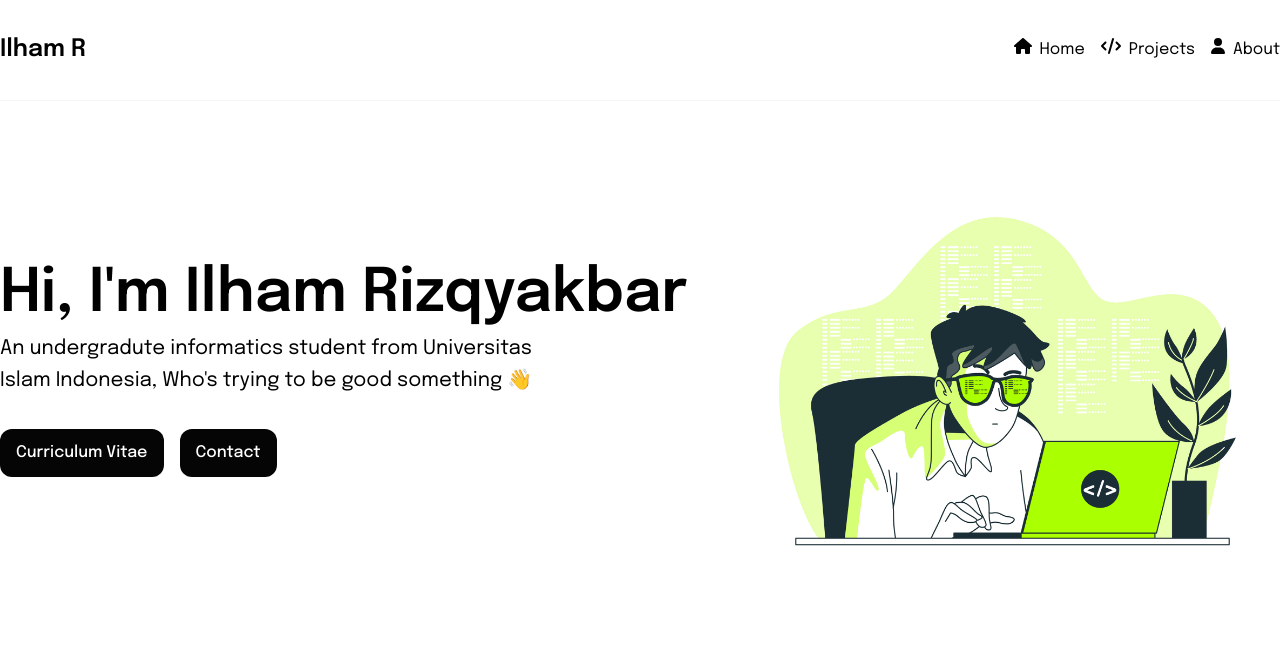
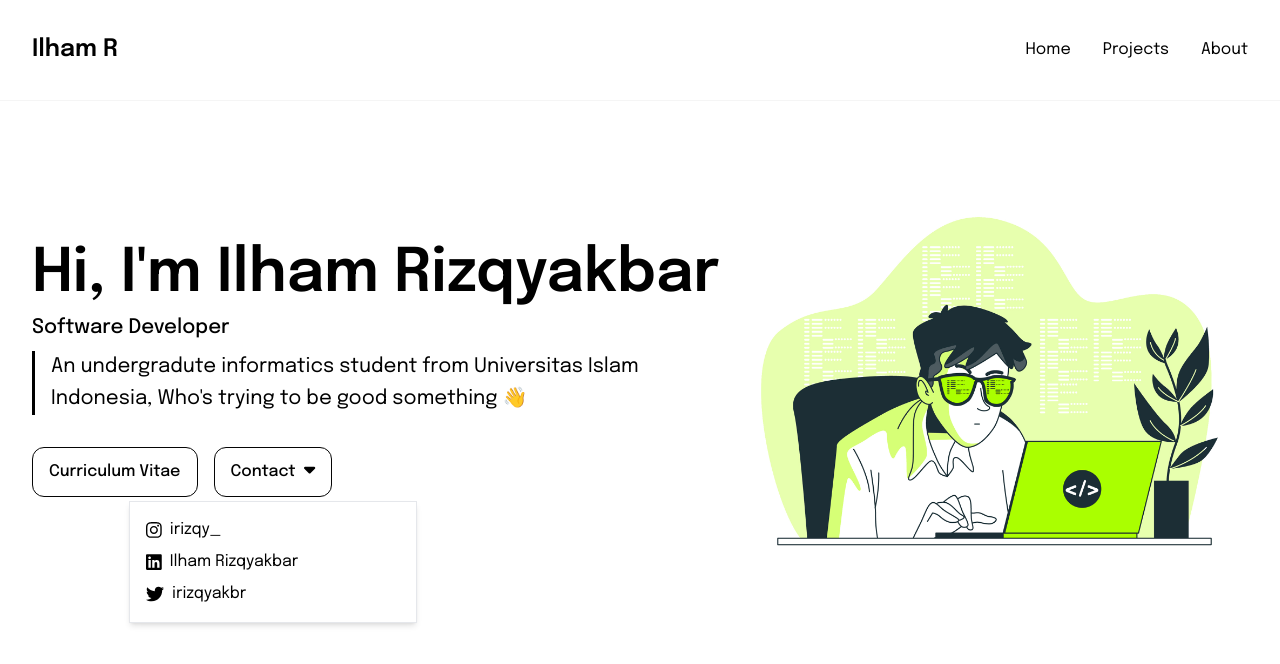
Before and after one commit to ilham-2001/medium-portofolio, a React (Create React App) app: page / in a window 1280 px wide. Both pictures are taken after a click on the button "Contact". Shown: the top 664 px of the page. Built offline with nearby package versions, Linux system fonts and the light colour scheme.

Commit message:
add popover on contact

```diff
--- /dev/null
+++ b/app/globals.css
@@ -0,0 +1,76 @@
+@tailwind base;
+@tailwind components;
+@tailwind utilities;
+
+@layer base {
+  :root {
+    --background: 0 0% 100%;
+    --foreground: 0 0% 3.9%;
+
+    --card: 0 0% 100%;
+    --card-foreground: 0 0% 3.9%;
+
+    --popover: 0 0% 100%;
+    --popover-foreground: 0 0% 3.9%;
+
+    --primary: 0 0% 9%;
+    --primary-foreground: 0 0% 98%;
+
+    --secondary: 0 0% 96.1%;
+    --secondary-foreground: 0 0% 9%;
+
+    --muted: 0 0% 96.1%;
+    --muted-foreground: 0 0% 45.1%;
+
+    --accent: 0 0% 96.1%;
+    --accent-foreground: 0 0% 9%;
+
+    --destructive: 0 84.2% 60.2%;
+    --destructive-foreground: 0 0% 98%;
+
+    --border: 0 0% 89.8%;
+    --input: 0 0% 89.8%;
+    --ring: 0 0% 3.9%;
+
+    --radius: 0.5rem;
+  }
+
+  .dark {
+    --background: 0 0% 3.9%;
+    --foreground: 0 0% 98%;
+
+    --card: 0 0% 3.9%;
+    --card-foreground: 0 0% 98%;
+
+    --popover: 0 0% 3.9%;
+    --popover-foreground: 0 0% 98%;
+
+    --primary: 0 0% 98%;
+    --primary-foreground: 0 0% 9%;
+
+    --secondary: 0 0% 14.9%;
+    --secondary-foreground: 0 0% 98%;
+
+    --muted: 0 0% 14.9%;
+    --muted-foreground: 0 0% 63.9%;
+
+    --accent: 0 0% 14.9%;
+    --accent-foreground: 0 0% 98%;
+
+    --destructive: 0 62.8% 30.6%;
+    --destructive-foreground: 0 0% 98%;
+
+    --border: 0 0% 14.9%;
+    --input: 0 0% 14.9%;
+    --ring: 0 0% 83.1%;
+  }
+}
+
+@layer base {
+  * {
+    @apply border-border;
+  }
+  body {
+    @apply bg-background text-foreground;
+  }
+}
--- /dev/null
+++ b/src/@/components/ui/popover.tsx
@@ -0,0 +1,29 @@
+import * as React from "react"
+import * as PopoverPrimitive from "@radix-ui/react-popover"
+
+import { cn } from "../../lib/utils"
+
+const Popover = PopoverPrimitive.Root
+
+const PopoverTrigger = PopoverPrimitive.Trigger
+
+const PopoverContent = React.forwardRef<
+  React.ElementRef<typeof PopoverPrimitive.Content>,
+  React.ComponentPropsWithoutRef<typeof PopoverPrimitive.Content>
+>(({ className, align = "center", sideOffset = 4, ...props }, ref) => (
+  <PopoverPrimitive.Portal>
+    <PopoverPrimitive.Content
+      ref={ref}
+      align={align}
+      sideOffset={sideOffset}
+      className={cn(
+        "z-50 w-72 rounded-md border bg-popover p-4 text-popover-foreground shadow-md outline-none data-[state=open]:animate-in data-[state=closed]:animate-out data-[state=closed]:fade-out-0 data-[state=open]:fade-in-0 data-[state=closed]:zoom-out-95 data-[state=open]:zoom-in-95 data-[side=bottom]:slide-in-from-top-2 data-[side=left]:slide-in-from-right-2 data-[side=right]:slide-in-from-left-2 data-[side=top]:slide-in-from-bottom-2",
+        className
+      )}
+      {...props}
+    />
+  </PopoverPrimitive.Portal>
+))
+PopoverContent.displayName = PopoverPrimitive.Content.displayName
+
+export { Popover, PopoverTrigger, PopoverContent }
--- /dev/null
+++ b/src/@/lib/utils.ts
@@ -0,0 +1,6 @@
+import { type ClassValue, clsx } from "clsx"
+import { twMerge } from "tailwind-merge"
+
+export function cn(...inputs: ClassValue[]) {
+  return twMerge(clsx(inputs))
+}
--- a/src/components/Button.tsx
+++ b/src/components/Button.tsx
@@ -1,9 +1,10 @@
 
-const Button = ({ text }: any) => {
+const Button = ({ children, text, className }: any) => {
   return (
     <button
-      className='px-4 py-3 text-white font-medium bg-[#050505] rounded-xl hover:opacity-80'>
+      className={`border border-[#050505] px-4 py-3 font-medium  rounded-xl hover:bg-black hover:text-white ${className}`}>
       {text}
+      {children}
     </button>
   )
 }
--- a/src/components/Header.tsx
+++ b/src/components/Header.tsx
@@ -1,21 +1,14 @@
-// FontAwesome
-import { FontAwesomeIcon } from '@fortawesome/react-fontawesome'
-import { faHouse, faCode, faUser } from '@fortawesome/free-solid-svg-icons';
-
 import { NavigationLinks as NavModel } from '../model.constant';
 
 const navItems: Array<NavModel> = [
   {
     label: "Home",
-    icon: faHouse
   },
   {
     label: "Projects",
-    icon: faCode,
   },
   {
     label: "About",
-    icon: faUser
   },
 ];
 
@@ -26,11 +19,10 @@ const Header = () => {
         <h3 className='text-[24px] font-semibold'>Ilham R</h3>
       </div>
       <nav>
-        <ul className='flex gap-4'>
+        <ul className='flex gap-8'>
             {navItems.map((it, index) => {
               return (
-              <li key={index} className='flex gap-2 cursor-pointer hover:opacity-60'>
-                <FontAwesomeIcon icon={it.icon} />
+              <li key={index} className='cursor-pointer hover:opacity-60'>
                 {it.label}
               </li>
               )
--- a/src/components/Hero.tsx
+++ b/src/components/Hero.tsx
@@ -7,9 +7,42 @@ import {
   nodejs,
   php
 } from '../assets/assets';
+import Button from './Button';
+import { ContactModel } from '../model.constant';
 
-import Button from './Button';
+// shadcn
+import {
+  Popover,
+  PopoverContent,
+  PopoverTrigger,
+ } from '../@/components/ui/popover';
 
+// fontawesome
+import { FontAwesomeIcon } from '@fortawesome/react-fontawesome';
+import { faCaretDown } from '@fortawesome/free-solid-svg-icons';
+import {
+  faLinkedin,
+  faTwitter,
+  faInstagram
+} from '@fortawesome/free-brands-svg-icons';
+
+const contacts: Array<ContactModel> = [
+  {
+    label: 'irizqy_',
+    icon: faInstagram,
+    url: 'https://www.instagram.com/irizqy_/'
+  },
+  {
+    label: 'Ilham Rizqyakbar',
+    icon: faLinkedin,
+    url: 'https://linkedin.com/in/irizqyakbr'
+  },
+  {
+    label: 'irizqyakbr',
+    icon: faTwitter,
+    url: 'https://twitter.com/irizqyakbr'
+  },
+];
 
 const Hero = () => {
   const icons = [
@@ -21,19 +54,50 @@ const Hero = () => {
     php
   ];
 
+  const redirectToContacts = (link: string) => {
+    window.open(link, '_blank');
+  }
+
   return (
     <section className='container mx-auto flex justify-between items-center'>
       <div className='flex flex-col gap-8'>
         <div className='flex flex-col gap-2'>
           <h1 className='text-6xl font-semibold'>Hi, I'm Ilham Rizqyakbar</h1>
+          <p className='font-medium text-[20px]'>Software Developer</p>
           <p
-            className='w-[540px] text-xl leading-8'>
+            className='w-[690px] text-xl leading-8 border-l-[3px] border-black px-4'
+            >
             An undergradute informatics student from Universitas Islam Indonesia, Who's trying to be good something &#128075;
           </p>
         </div>
         <div className='flex gap-4'>
-          <Button text="Curriculum Vitae"/>
-          <Button text="Contact"/>
+          <Button text='Curriculum Vitae'/>
+          <Popover>
+            <PopoverTrigger
+              className='flex gap-2 border border-[#050505] px-4 py-3 font-medium  rounded-xl hover:bg-black hover:text-white'
+              >
+              Contact
+              <FontAwesomeIcon icon={faCaretDown} className='text-[18px]'/>
+            </PopoverTrigger>
+            <PopoverContent>
+              <ul className='flex flex-col gap-2'>
+                  {contacts.map((it: ContactModel, index: number) => {
+                    return (
+                      <li
+                        key={index}
+                        className='flex flex-col cursor-pointer hover:opacity-70'
+                        onClick={() => redirectToContacts(it.url!)}
+                        >
+                        <div className='flex gap-2 items-center'>
+                          <FontAwesomeIcon icon={it.icon} className='text-[18px]'/>
+                          {it.label}
+                        </div>
+                      </li>
+                    )
+                  })}
+              </ul>
+            </PopoverContent>
+          </Popover>
         </div>
         {/* <div className='flex justify-between'>
           { icons.map((it, index) => {
--- /dev/null
+++ b/src/pages/Home.tsx
@@ -0,0 +1,10 @@
+
+const Home = () => {
+  return (
+    <div>
+
+    </div>
+  )
+}
+
+export default Home;
--- a/tailwind.config.js
+++ b/tailwind.config.js
@@ -1,10 +1,77 @@
 /** @type {import('tailwindcss').Config} */
 module.exports = {
+  darkMode: ["class"],
   content: [
-    "./src/**/*.{js,jsx,ts,tsx}",
+    './pages/**/*.{ts,tsx}',
+    './components/**/*.{ts,tsx}',
+    './app/**/*.{ts,tsx}',
+    './src/**/*.{ts,tsx}',
   ],
+  prefix: "",
   theme: {
-    extend: {},
+    container: {
+      center: true,
+      padding: "2rem",
+      screens: {
+        "2xl": "1400px",
+      },
+    },
+    extend: {
+      colors: {
+        border: "hsl(var(--border))",
+        input: "hsl(var(--input))",
+        ring: "hsl(var(--ring))",
+        background: "hsl(var(--background))",
+        foreground: "hsl(var(--foreground))",
+        primary: {
+          DEFAULT: "hsl(var(--primary))",
+          foreground: "hsl(var(--primary-foreground))",
+        },
+        secondary: {
+          DEFAULT: "hsl(var(--secondary))",
+          foreground: "hsl(var(--secondary-foreground))",
+        },
+        destructive: {
+          DEFAULT: "hsl(var(--destructive))",
+          foreground: "hsl(var(--destructive-foreground))",
+        },
+        muted: {
+          DEFAULT: "hsl(var(--muted))",
+          foreground: "hsl(var(--muted-foreground))",
+        },
+        accent: {
+          DEFAULT: "hsl(var(--accent))",
+          foreground: "hsl(var(--accent-foreground))",
+        },
+        popover: {
+          DEFAULT: "hsl(var(--popover))",
+          foreground: "hsl(var(--popover-foreground))",
+        },
+        card: {
+          DEFAULT: "hsl(var(--card))",
+          foreground: "hsl(var(--card-foreground))",
+        },
+      },
+      borderRadius: {
+        lg: "var(--radius)",
+        md: "calc(var(--radius) - 2px)",
+        sm: "calc(var(--radius) - 4px)",
+      },
+      keyframes: {
+        "accordion-down": {
+          from: { height: "0" },
+          to: { height: "var(--radix-accordion-content-height)" },
+        },
+        "accordion-up": {
+          from: { height: "var(--radix-accordion-content-height)" },
+          to: { height: "0" },
+        },
+      },
+      animation: {
+        "accordion-down": "accordion-down 0.2s ease-out",
+        "accordion-up": "accordion-up 0.2s ease-out",
+      },
+    },
   },
-  plugins: [],
+  plugins: [require("tailwindcss-animate")],
 }
```
Also changed, not shown: package.json (+9 -0 lines), src/model.constant.ts (+6 -1 lines), components.json (added), 2 other files (tests, documents, lock files or other folders).
